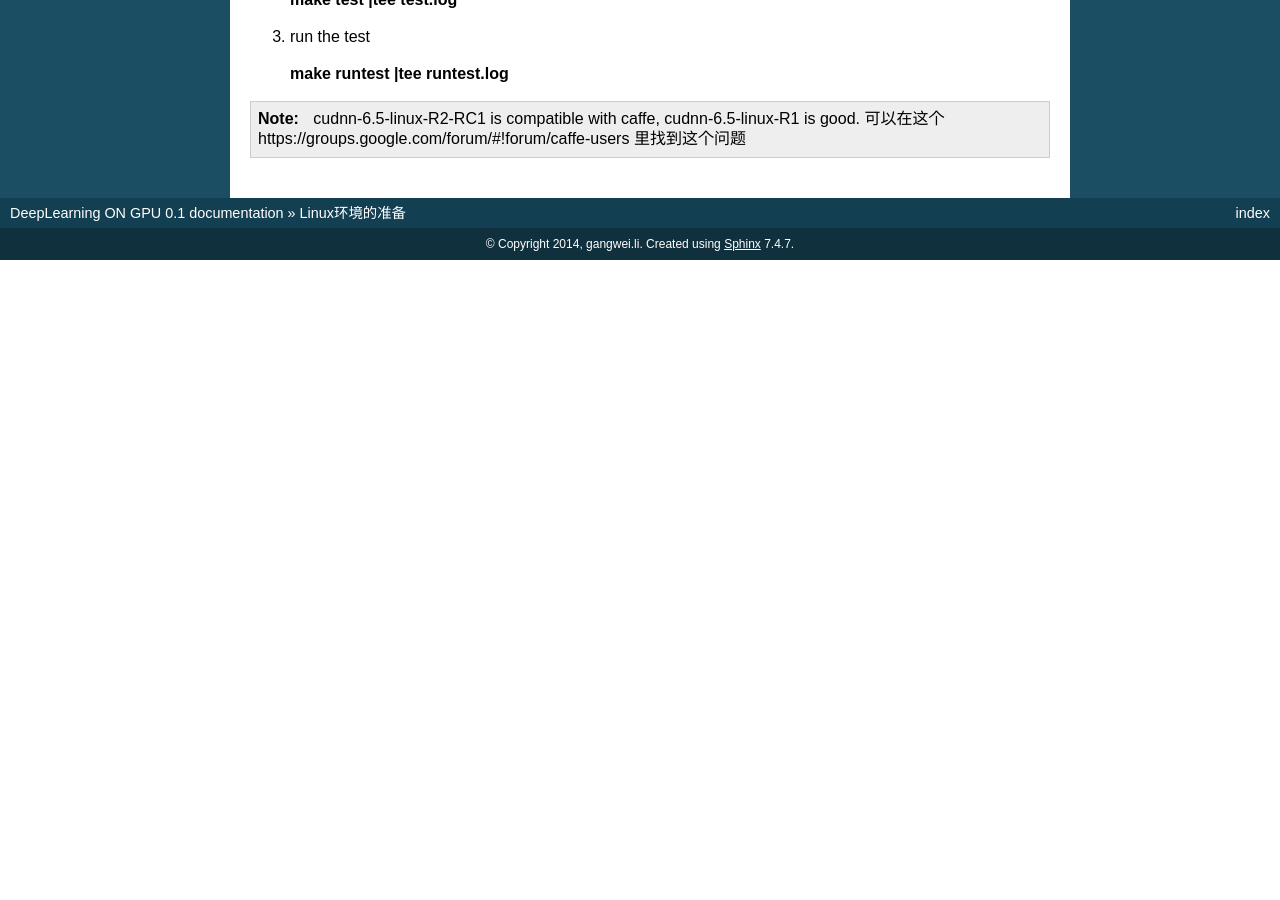
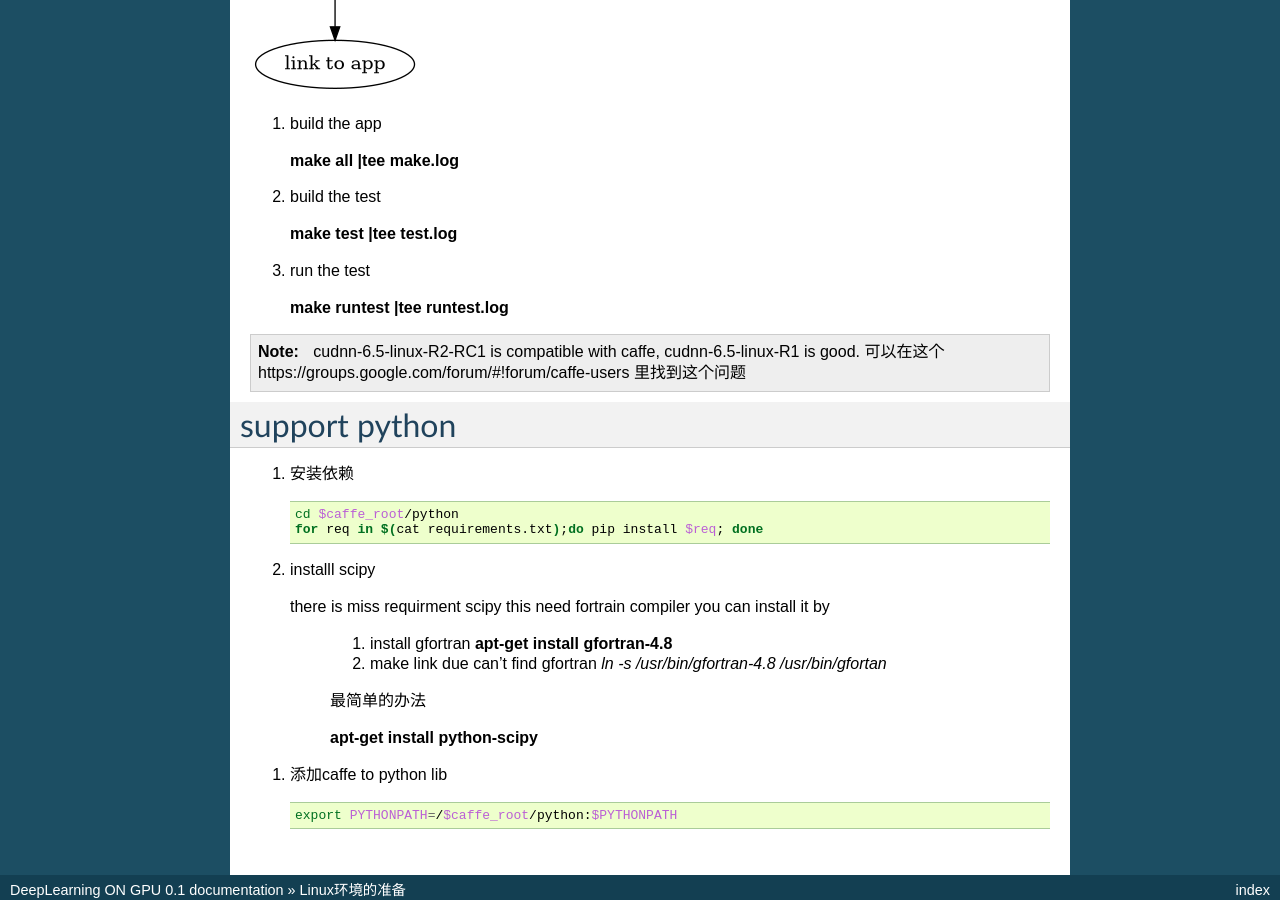
Before and after one commit to hiqdevlord/DeepLearningOnGPU, a Sphinx documentation site: the page built from source/Stage_3/caffe/EnvironmentSetup.rst, in a window 1280 px wide and 900 px high, scrolled down 2431 px. Built offline with Sphinx 7.4.7, drawn with Linux system fonts in a browser that asks for light colours; pages that are not in the unit, such as notebooks, are missing from menus; before the commit the page ends 2691 px from its top, so only the background shows below that; some of the changed text lies outside the part shown.

Commit message:
添加了 python的支持，如何解决了 scipy的问题

```diff
--- a/source/Stage_3/caffe.rst
+++ b/source/Stage_3/caffe.rst
@@ -2,6 +2,7 @@ caffe
 *****
 
 .. include:: Stage_3/caffe/EnvironmentSetup.rst
+.. include:: Stage_3/caffe/Example.rst
 .. include:: Stage_3/caffe/CaffeBasic.rst
 .. include:: Stage_3/caffe/cudnn.rst
 .. include:: Stage_3/caffe/introduction.rst
--- a/source/Stage_3/caffe/EnvironmentSetup.rst
+++ b/source/Stage_3/caffe/EnvironmentSetup.rst
@@ -96,6 +96,21 @@ nvidia driver 的安装
       C_INCLUDE_PATH+=:/usr/local/cudnn:
       CPLUS_INCLUDE_PATH+=:/usr/local/cudnn:
 
+      PATH+=:/usr/local/cuda-6.5/bin:
+      LD_LIBRARY_PATH+=:/usr/local/cuda-6.5/lib64:
+      LD_LIBRARY_PATH+=:/usr/local/cuda/cudnn:
+      export LD_LIBRARY_PATH
+      C_INCLUDE_PATH+=:/usr/local/cuda/cudnn:
+      CPLUS_INCLUDE_PATH+=:/usr/local/cuda/cudnn:
+
+    由于采用 cudnn 的库与caffe兼容性问题，现在 caffe 与V1 是工作的。
+
+    一个快速灵活的办法，那就是link.
+
+    .. code-block:: bash
+
+       ln -s  /usr/local/cudnn-6.5-linux-x64-v2-rc2/ /usr/local/cuda/cudnn
+
 
 build
 -----
@@ -127,3 +142,34 @@ caffe 采用了大量的template,所以代码模式基本
 
    cudnn-6.5-linux-R2-RC1 is compatible with caffe, cudnn-6.5-linux-R1 is good.
    可以在这个https://groups.google.com/forum/#!forum/caffe-users 里找到这个问题
+
+support python
+==============
+
+#. 安装依赖
+
+   .. code-block:: bash
+
+      cd $caffe_root/python
+      for req in $(cat requirements.txt);do pip install $req; done
+
+
+
+#. installl scipy
+
+ there is miss requirment scipy
+ this need fortrain compiler
+ you can install it by
+
+   #. install gfortran :command:`apt-get install gfortran-4.8`
+   #. make link due can't find gfortran  `ln -s /usr/bin/gfortran-4.8 /usr/bin/gfortan`
+
+   最简单的办法
+
+   :command:`apt-get install python-scipy`
+
+#. 添加caffe to python lib
+
+   .. code-block:: bash
+
+      export PYTHONPATH=/$caffe_root/python:$PYTHONPATH
```
Also changed, not shown: source/Stage_2/toplogyStructure/cnn.rst (+55 -0 lines), source/Stage_2/topologyStructure.rst (+23 -0 lines), source/Stage_3/caffe/CaffeBasic.rst (+13 -0 lines).
